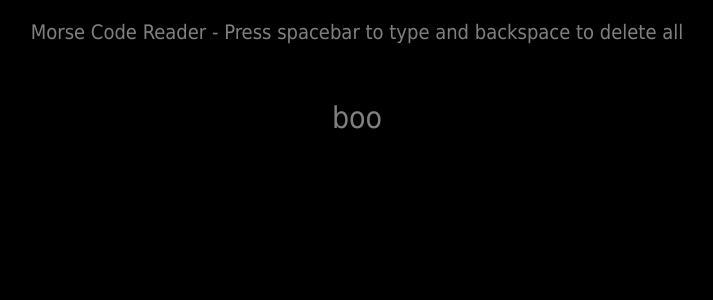
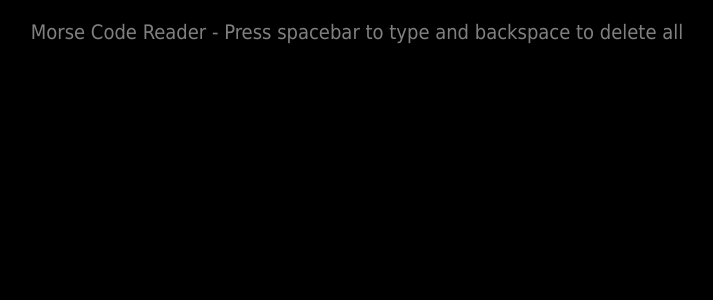
Before and after one commit to bentrevett/bentrevett.github.io, a Jekyll site: the page morse/index.html, which Jekyll copies as it is, in a window 1280 px wide. Shown: the top 300 px of the page, without its empty margins (283-996 px from the left). Built offline with Jekyll 4.4.1, drawn with Linux system fonts in a browser that asks for light colours.

Commit message:
Update index.html

```diff
--- a/morse/index.html
+++ b/morse/index.html
@@ -16,9 +16,9 @@ div {
   font: 30px Tahoma, sans-serif;
   color: grey;
 }
-        div #x {
-            color: black;
-        }
+#x {
+    color: black;
+}
         </style>
     </head>
 
@@ -28,7 +28,7 @@ div {
 <br>
 <div id="text_output"></div>
 <br>
-<div id="x">boo</div>
+<p id="x">boo</p>
         <script>
 var duration_pressed = 0,
   duration_unpressed = 0,
```
